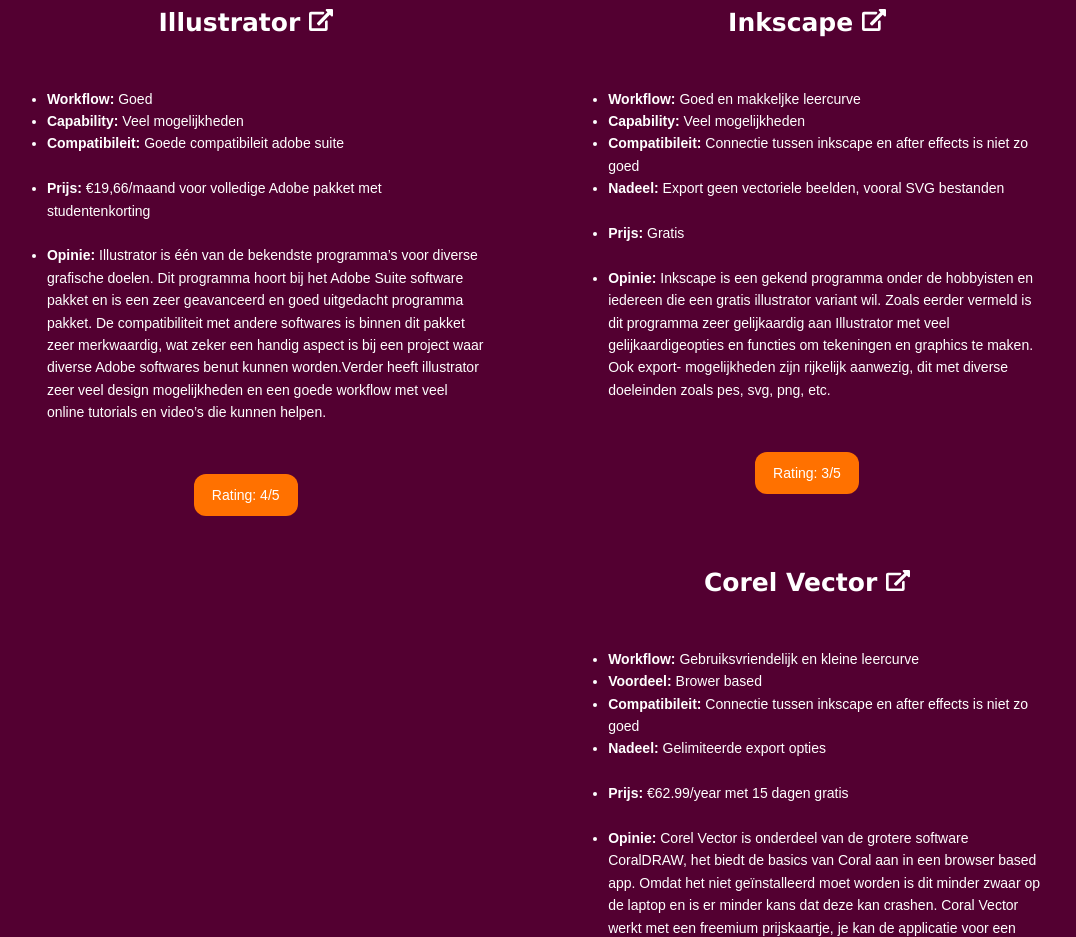
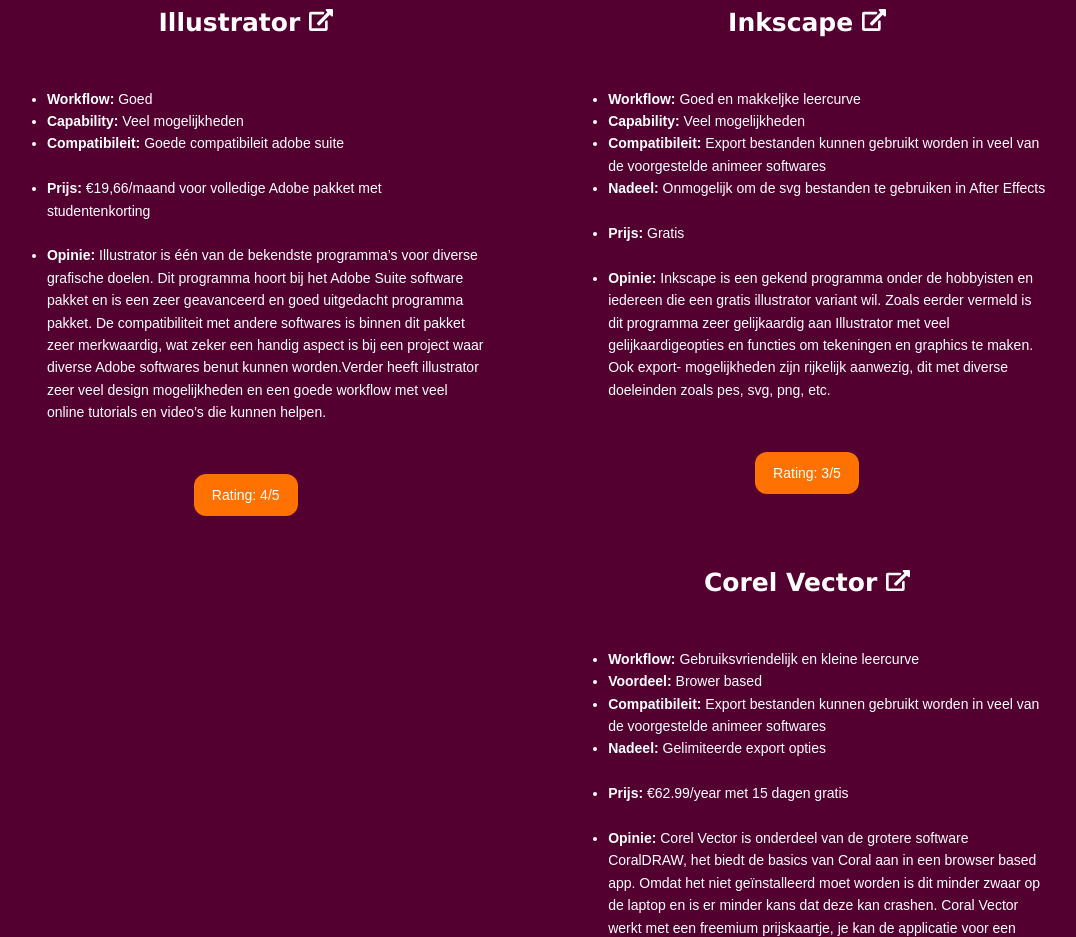
Before and after one commit to SophieMoerman1/Final_Work, a website: page front/onderzoek.html in a window 1280 px wide. Shown: the part 2051-2988 px from the top of the page, without its empty margins (115-1191 px from the left). Drawn offline with Linux system fonts and the light colour scheme; a web font is replaced by a local one.

Commit message:
spelling

```diff
--- a/front/onderzoek.html
+++ b/front/onderzoek.html
@@ -134,8 +134,8 @@
 
                   <li><strong>Workflow:</strong> Goed en makkeljke leercurve</li>
                   <li><strong>Capability: </strong>Veel mogelijkheden</li>
-                  <li><strong>Compatibileit: </strong>Connectie tussen inkscape en after effects is niet zo goed</li>
-                  <li><strong>Nadeel: </strong>Export geen vectoriele beelden, vooral SVG bestanden</li>
+                  <li><strong>Compatibileit: </strong>Export bestanden kunnen gebruikt worden in veel van de voorgestelde animeer softwares</li>
+                  <li><strong>Nadeel: </strong> Onmogelijk om de svg bestanden te gebruiken in After Effects</li>
                   <br>
                   <li><strong>Prijs:</strong> Gratis</li>
                   <br>
@@ -157,7 +157,7 @@
 
                   <li><strong>Workflow:</strong> Gebruiksvriendelijk en kleine leercurve</li>
                   <li><strong>Voordeel:</strong> Brower based</li>
-                  <li><strong>Compatibileit: </strong>Connectie tussen inkscape en after effects is niet zo goed</li>
+                  <li><strong>Compatibileit: </strong>Export bestanden kunnen gebruikt worden in veel van de voorgestelde animeer softwares</li>
                   <li><strong>Nadeel: </strong>Gelimiteerde export opties</li>
                   <br>
                   <li><strong>Prijs:</strong> €62.99/year met 15 dagen gratis</li>
```
